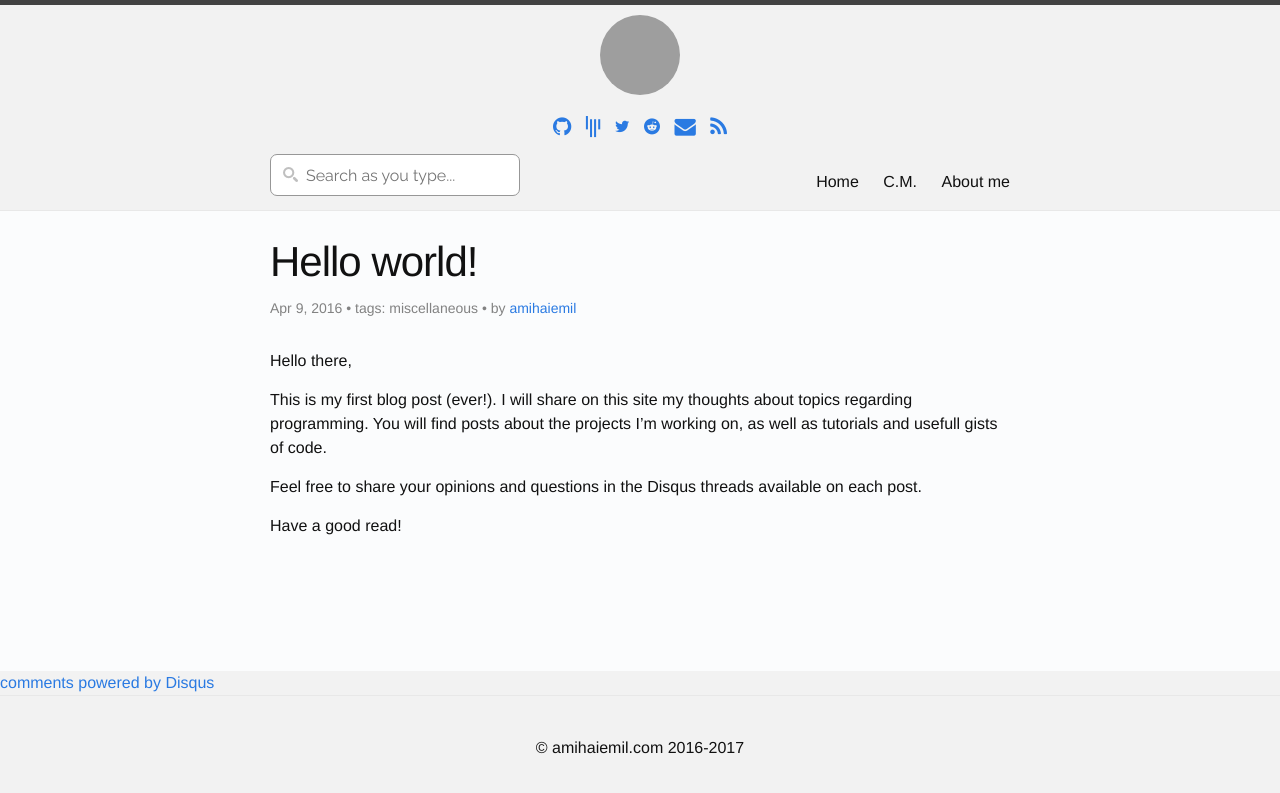
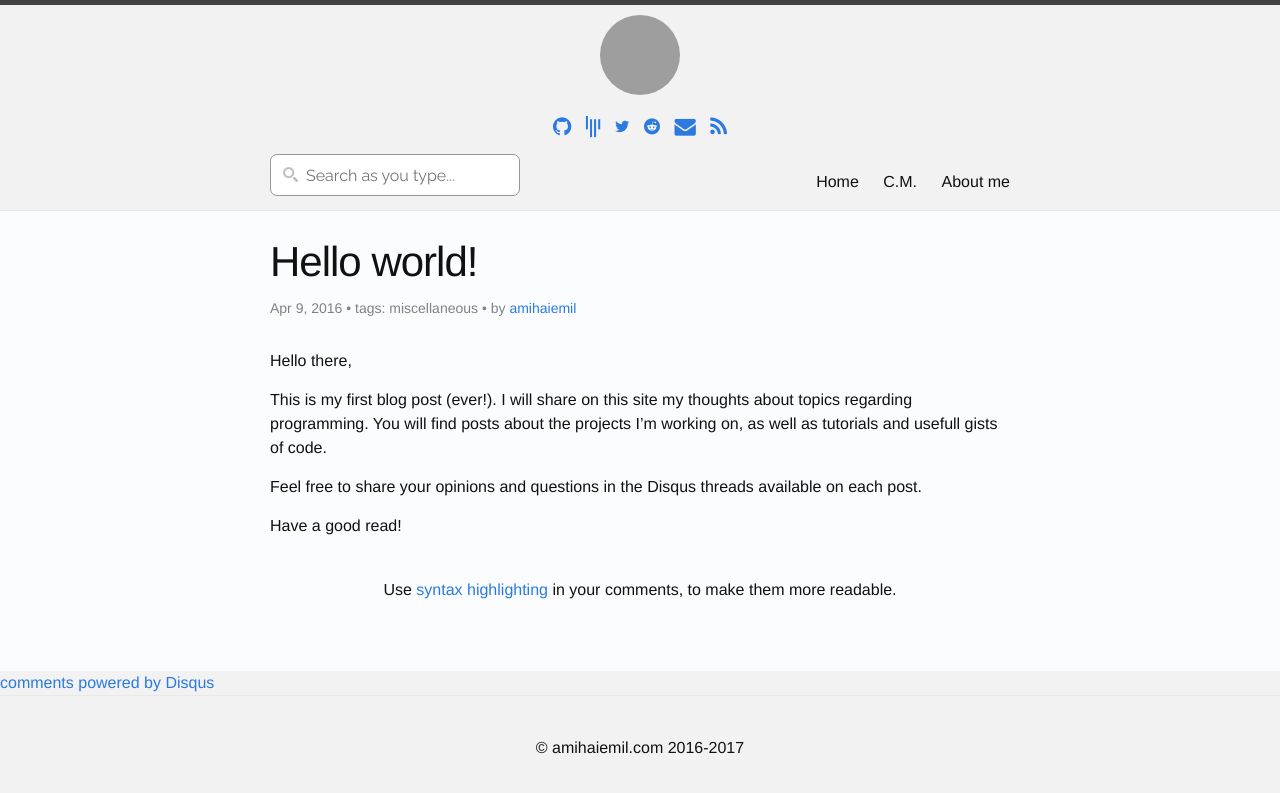
Before and after one commit to amihaiemil/amihaiemil.github.io, a Jekyll site: the page built from _posts/2016-04-09-hello-world.markdown, in a window 1280 px wide. Shown: the top 793 px of the page. Built offline with Jekyll 4.4.1, drawn with Linux system fonts in a browser that asks for light colours; comment, search, counter and statistics services are not loaded; grey boxes are pictures that could not be loaded.

Commit message:
syntax highlighting

```diff
--- a/_layouts/postlayout.html
+++ b/_layouts/postlayout.html
@@ -39,6 +39,12 @@
       <div class="wrapper">
         {{ content }}
       </div>
+      <div class="centered">
+          <p>
+            Use <a href="https://help.disqus.com/customer/portal/articles/665057-syntax-highlighting">syntax highlighting</a> in your comments, to make them
+            more readable.
+          </p>
+      </div>
     </div>
     <script
       type="text/javascript"
```
